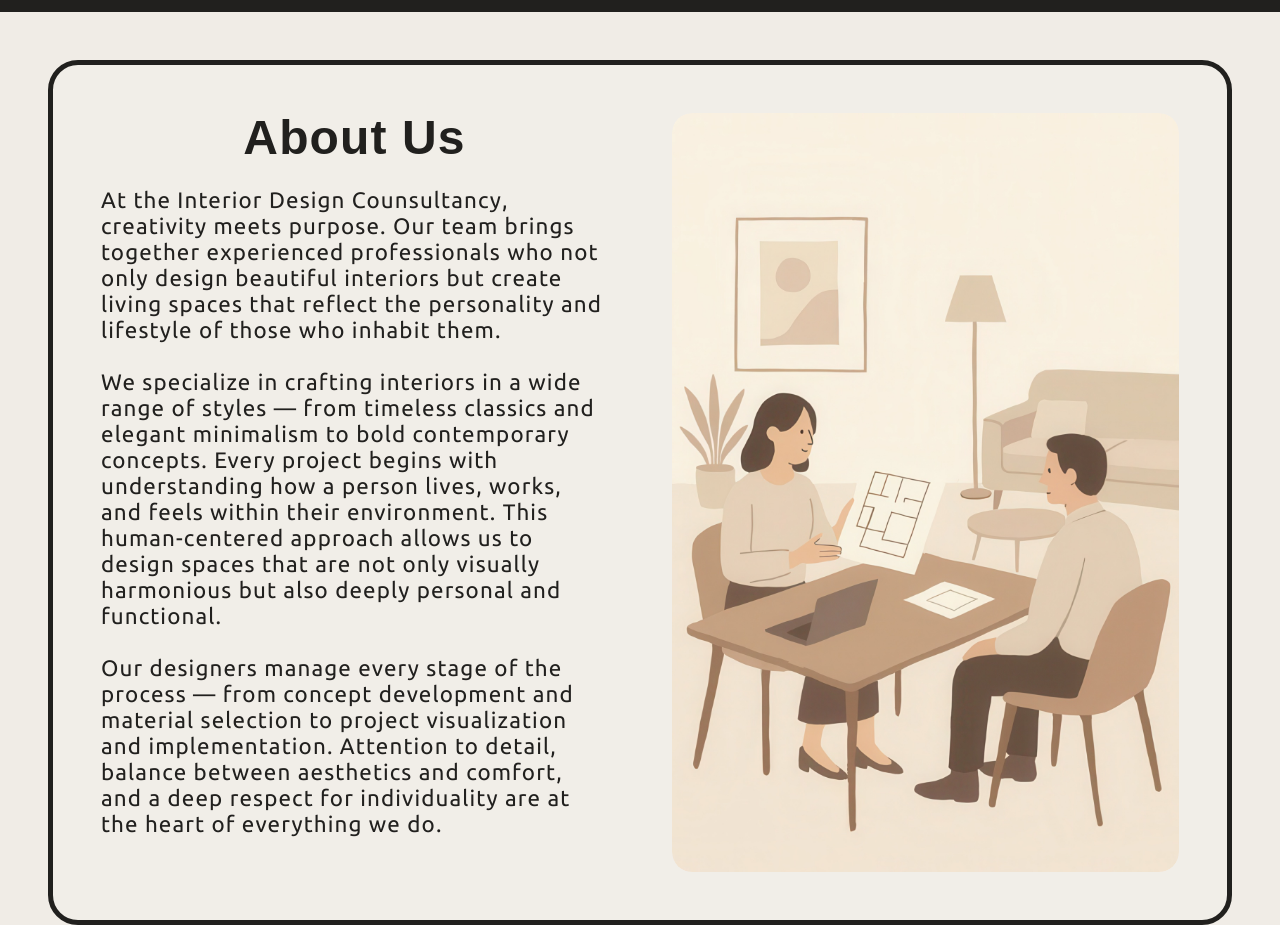
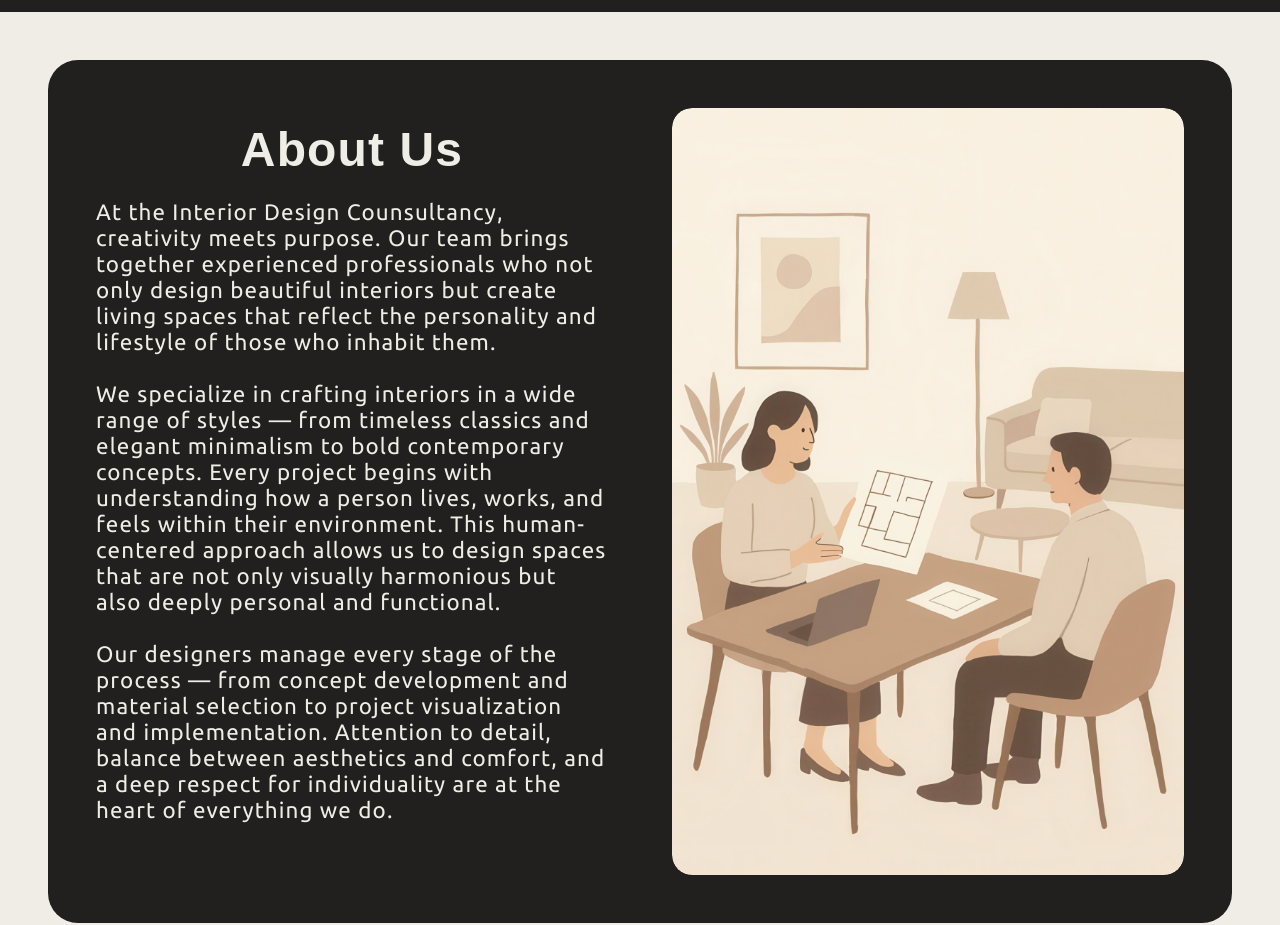
Before and after one commit to creative-spaces-online/creative-spaces-online.github.io, a plain HTML site: page index.html in a window 1280 px wide. Shown: the part 728-1653 px from the top of the page. Drawn offline with Linux system fonts and the light colour scheme; a web font is replaced by a local one.

Commit message:
Update about.css

```diff
--- a/css/about.css
+++ b/css/about.css
@@ -7,10 +7,7 @@
   border-radius: 30px;
   padding: 3rem;
 
-  background: rgba(255, 255, 255, 0.1);
-  border: 5px solid #21201e;
-  backdrop-filter: blur(3px);
-  -webkit-backdrop-filter: blur(3px);
+  background: #21201e;
 }
 
 .about .about-text {
@@ -22,7 +19,7 @@
   font-size: 1.4rem;
   font-weight: 400;
   letter-spacing: 0.07rem;
-  color: #21201e;
+  color: #f0ece6;
 
 }
 
@@ -33,6 +30,7 @@
   font-weight: 700;
   margin-top: -1rem;
   margin-bottom: 0rem;
+  color: #f0ece6;
 
   user-select: none;
 }
```
